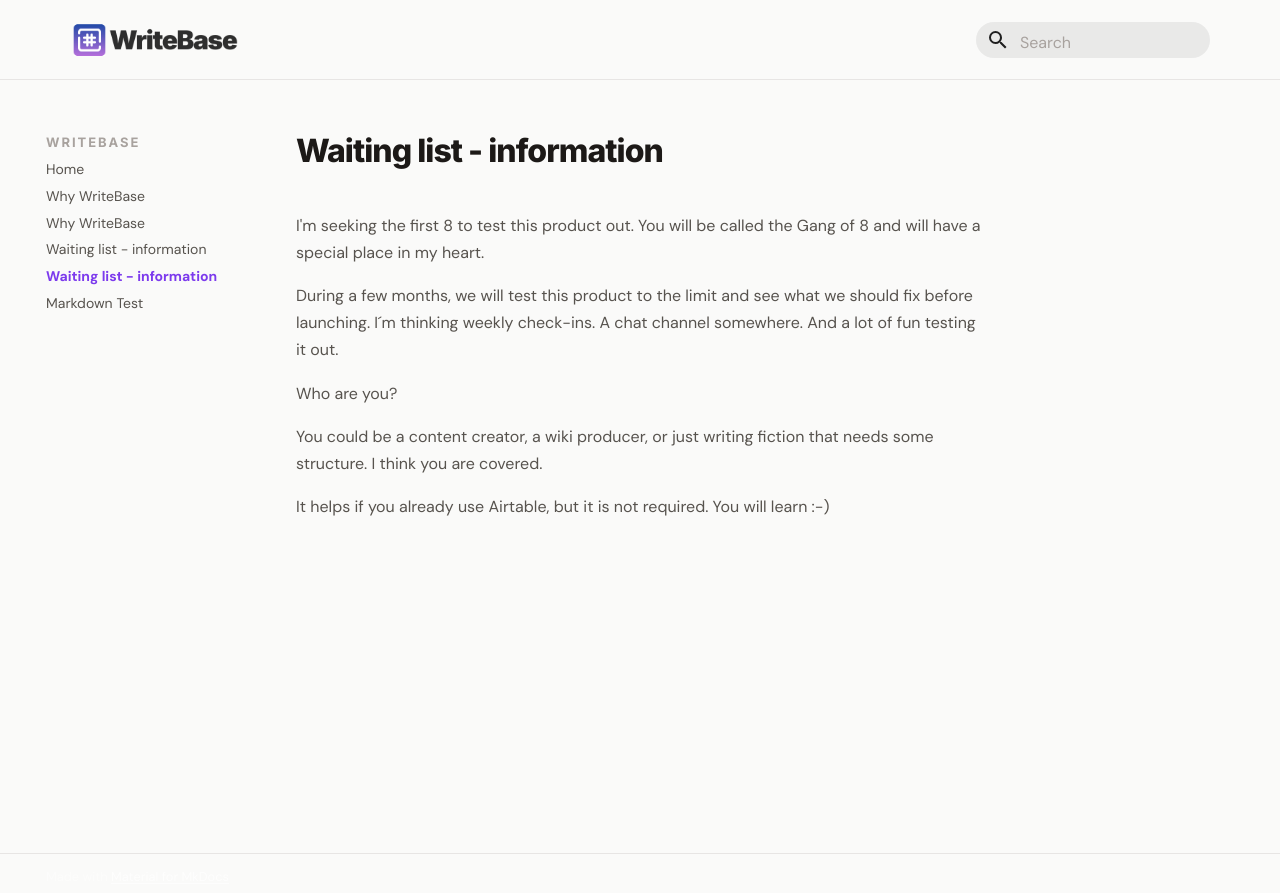
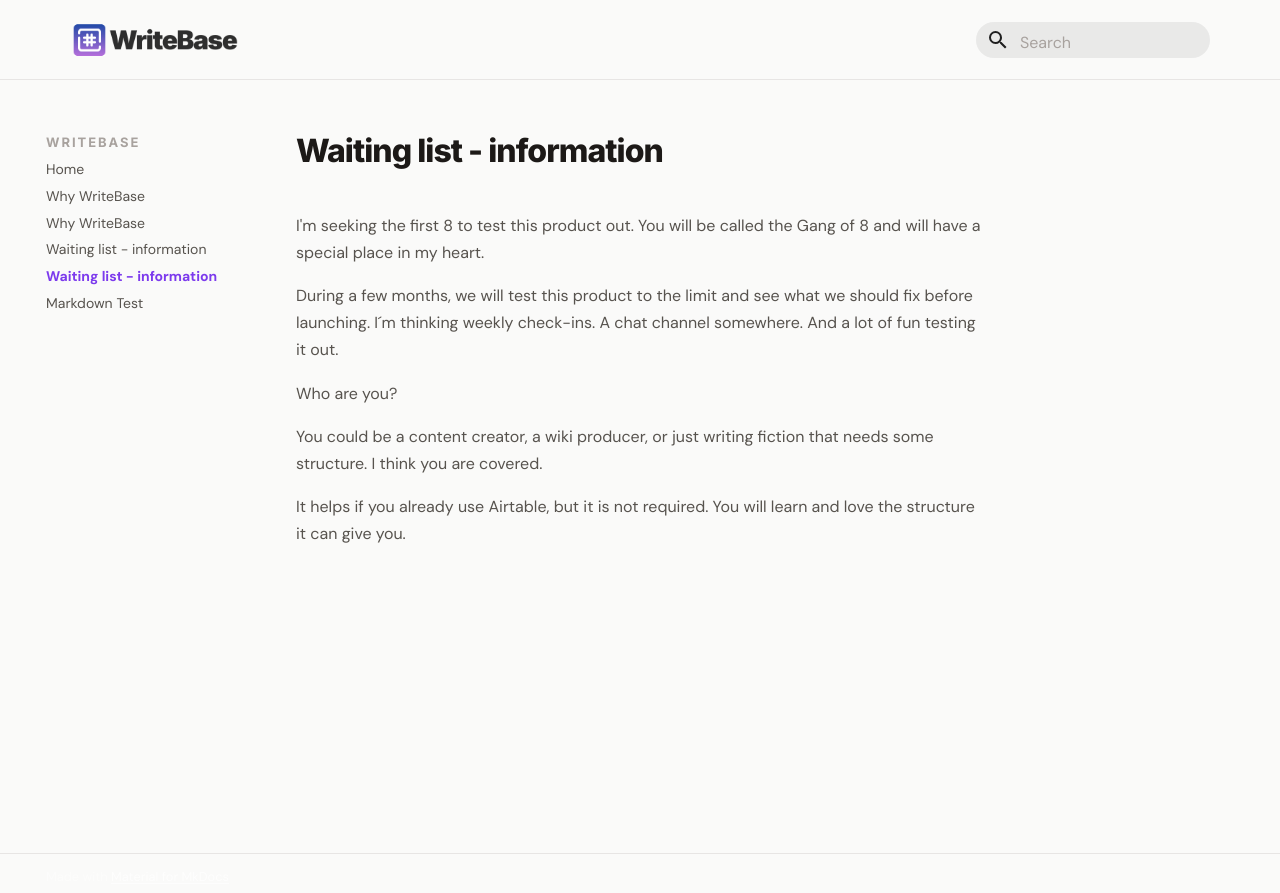
Before and after one commit to larssonhthomas-afk/writebase-docs, an MkDocs documentation site: the page built from docs/20waiting-list---information.md, in a window 1280 px wide. Shown: the top 893 px of the page. Built offline with MkDocs 1.6.1 and Material for MkDocs 9.7.7, drawn with Linux system fonts in a browser that asks for light colours; some web fonts are replaced.

Commit message:
Update 20waiting-list---information.md

```diff
--- a/docs/20waiting-list---information.md
+++ b/docs/20waiting-list---information.md
@@ -14,4 +14,4 @@ Who are you?
 
 You could be a content creator, a wiki producer, or just writing fiction that needs some structure. I think you are covered.
 
-It helps if you already use Airtable, but it is not required. You will learn :-)
+It helps if you already use Airtable, but it is not required. You will learn and love the structure it can give you.
```
